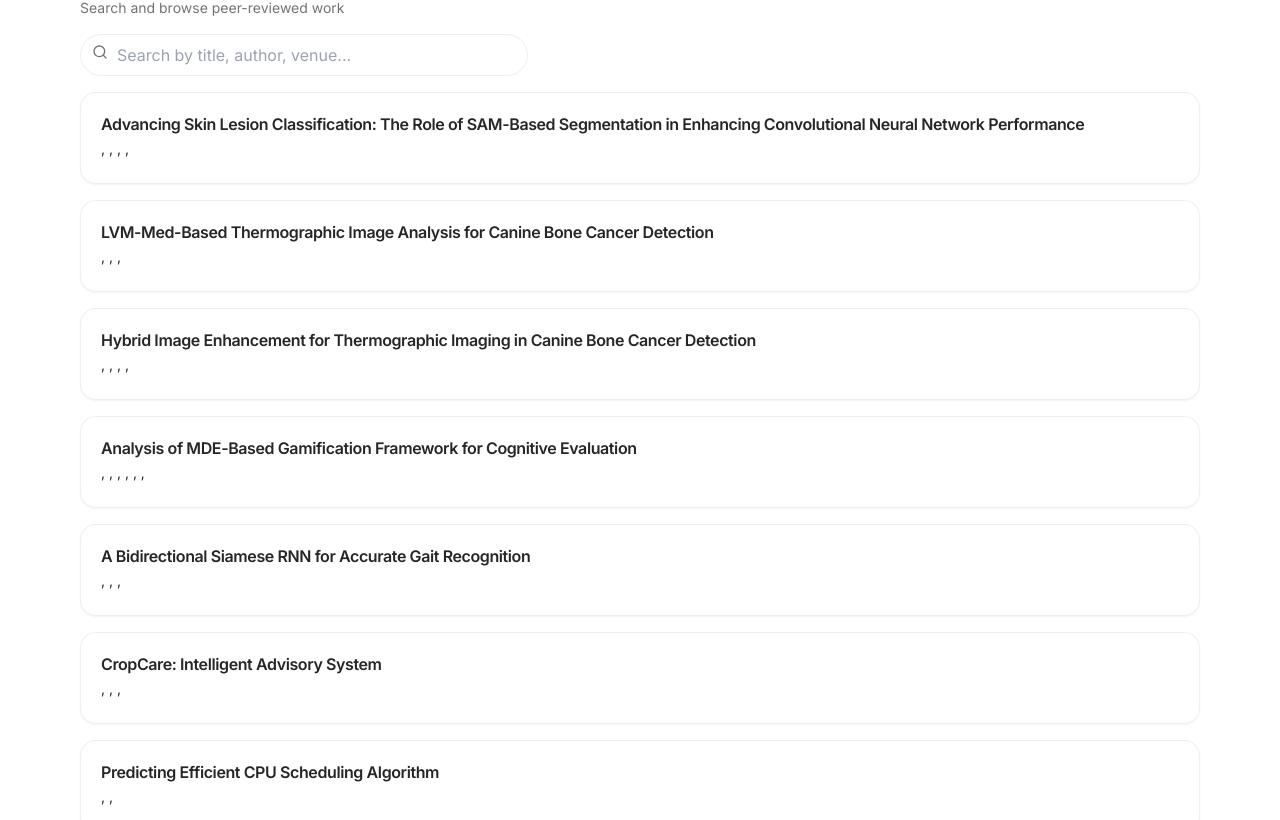
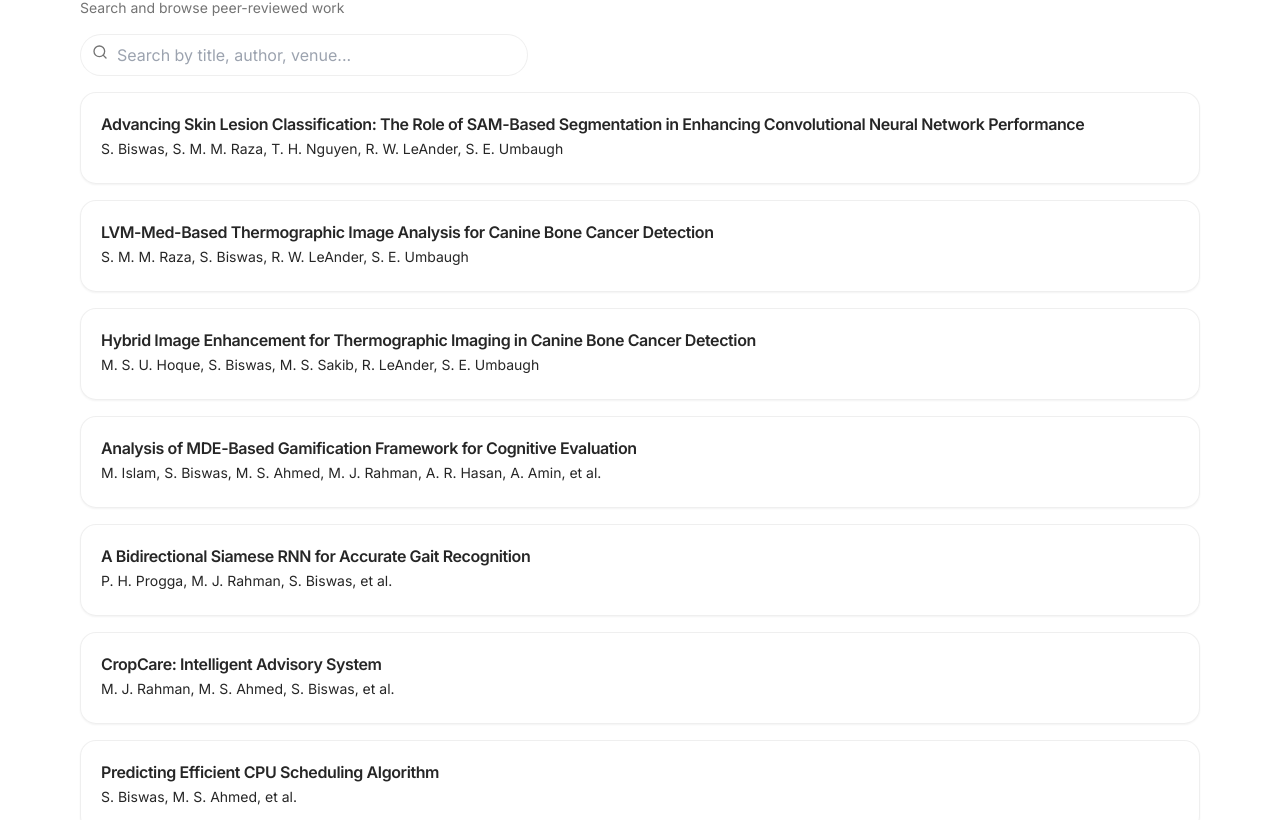
Before and after one commit to SwapnilBiswas72/Biswas--Portfolio, a Next.js app: page / in a window 1280 px wide. Shown: the part 2537-3357 px from the top of the page. Built offline with nearby package versions, Linux system fonts and the light colour scheme.

Commit message:
Refactor portfolioData structure for consistency

```diff
--- a/data/portfolioData.ts
+++ b/data/portfolioData.ts
@@ -10,120 +10,181 @@ export const portfolioData = {
       scholar: "https://scholar.google.com/citations?user=-BgBK3kAAAAJ&hl=en&authuser=1",
       portfolio: "https://biswas-swapnil.vercel.app/",
       github: "https://github.com/SwapnilBiswas72",
-      cv: "/cv/Biswas_Swapnil_Resume.pdf",
-    },
+      cv: "/cv/Biswas_Swapnil_Resume.pdf"
+    }
   },
 
-  research_interests: ["Deep Learning", "Medical Image Analysis", "Computer Vision", "Image Processing"],
+  research_interests: [
+    "Deep Learning",
+    "Medical Image Analysis",
+    "Computer Vision",
+    "Image Processing"
+  ],
 
   education: [
     {
       period: "2024–Present",
       degree: "M.S. in Electrical and Computer Engineering",
       institution: "Southern Illinois University Edwardsville, USA",
-      cgpa: "3.83/4.00 (Completed 18/33 credits)",
+      cgpa: "3.83/4.00 (Completed 18/33 credits)"
     },
     {
       period: "2019–2023",
       degree: "B.Sc. in Computer Science and Engineering",
       institution: "United International University, Dhaka, Bangladesh",
-      cgpa: "3.88/4.00 (Top 2%)",
+      cgpa: "3.88/4.00 (Top 2%)"
     },
     {
       period: "2016–2018",
       degree: "Higher Secondary Certificate",
       institution: "Dhaka City College, Dhaka, Bangladesh",
-      cgpa: "5.00/5.00",
-    },
+      cgpa: "5.00/5.00"
+    }
   ],
 
   publications: [
     {
       title:
         "Advancing Skin Lesion Classification: The Role of SAM-Based Segmentation in Enhancing Convolutional Neural Network Performance",
-      authors: ["S. Biswas", "S. M. M. Raza", "T. H. Nguyen", "R. W. LeAnder", "S. E. Umbaugh"],
+      authors: [
+        { name: "S. Biswas" },
+        { name: "S. M. M. Raza" },
+        { name: "T. H. Nguyen" },
+        { name: "R. W. LeAnder" },
+        { name: "S. E. Umbaugh" }
+      ],
       year: 2025,
-      venue: "Proc. SPIE 13605, Applications of Digital Image Processing XLVIII; 136050D, San Diego, CA",
+      venue:
+        "Proc. SPIE 13605, Applications of Digital Image Processing XLVIII; 136050D, San Diego, CA",
       doi: "10.1117/12.3065735",
-      link: "https://doi.org/10.1117/12.3065735",
+      link: "https://doi.org/10.1117/12.3065735"
     },
     {
-      title: "LVM-Med-Based Thermographic Image Analysis for Canine Bone Cancer Detection",
-      authors: ["S. M. M. Raza", "S. Biswas", "R. W. LeAnder", "S. E. Umbaugh"],
+      title:
+        "LVM-Med-Based Thermographic Image Analysis for Canine Bone Cancer Detection",
+      authors: [
+        { name: "S. M. M. Raza" },
+        { name: "S. Biswas" },
+        { name: "R. W. LeAnder" },
+        { name: "S. E. Umbaugh" }
+      ],
       year: 2025,
-      venue: "Proc. SPIE 13605, Applications of Digital Image Processing XLVIII, San Diego, CA",
+      venue:
+        "Proc. SPIE 13605, Applications of Digital Image Processing XLVIII, San Diego, CA",
       doi: "10.1117/12.3060176",
-      link: "https://doi.org/10.1117/12.3060176",
+      link: "https://doi.org/10.1117/12.3060176"
     },
     {
-      title: "Hybrid Image Enhancement for Thermographic Imaging in Canine Bone Cancer Detection",
-      authors: ["M. S. U. Hoque", "S. Biswas", "M. S. Sakib", "R. LeAnder", "S. E. Umbaugh"],
+      title:
+        "Hybrid Image Enhancement for Thermographic Imaging in Canine Bone Cancer Detection",
+      authors: [
+        { name: "M. S. U. Hoque" },
+        { name: "S. Biswas" },
+        { name: "M. S. Sakib" },
+        { name: "R. LeAnder" },
+        { name: "S. E. Umbaugh" }
+      ],
       year: 2025,
-      venue: "Thermosense: Thermal Infrared Applications XLVII, Proc. SPIE 13470, 156–164",
+      venue:
+        "Thermosense: Thermal Infrared Applications XLVII, Proc. SPIE 13470, 156–164",
       doi: "10.1109/ICCTA64612.2024.10974770",
-      link: "https://doi.org/10.1109/ICCTA64612.2024.10974770",
+      link: "https://doi.org/10.1109/ICCTA64612.2024.10974770"
     },
     {
-      title: "Analysis of MDE-Based Gamification Framework for Cognitive Evaluation",
-      authors: ["M. Islam", "S. Biswas", "M. S. Ahmed", "M. J. Rahman", "A. R. Hasan", "A. Amin", "et al."],
+      title:
+        "Analysis of MDE-Based Gamification Framework for Cognitive Evaluation",
+      authors: [
+        { name: "M. Islam" },
+        { name: "S. Biswas" },
+        { name: "M. S. Ahmed" },
+        { name: "M. J. Rahman" },
+        { name: "A. R. Hasan" },
+        { name: "A. Amin" },
+        { name: "et al." }
+      ],
       year: 2024,
-      venue: "34th International Conference on Computer Theory and Applications (ICCTA)",
+      venue:
+        "34th International Conference on Computer Theory and Applications (ICCTA)",
       doi: "10.1109/ICCTA64612.2024.10974770",
-      link: "https://doi.org/10.1109/ICCTA64612.2024.10974770",
+      link: "https://doi.org/10.1109/ICCTA64612.2024.10974770"
     },
     {
-      title: "A Bidirectional Siamese RNN for Accurate Gait Recognition",
-      authors: ["P. H. Progga", "M. J. Rahman", "S. Biswas", "et al."],
+      title:
+        "A Bidirectional Siamese RNN for Accurate Gait Recognition",
+      authors: [
+        { name: "P. H. Progga" },
+        { name: "M. J. Rahman" },
+        { name: "S. Biswas" },
+        { name: "et al." }
+      ],
       year: 2024,
       venue: "Neurocomputing, 605, 128313",
       doi: "10.1016/j.neucom.2024.128313",
-      link: "https://doi.org/10.1016/j.neucom.2024.128313",
+      link: "https://doi.org/10.1016/j.neucom.2024.128313"
     },
     {
       title: "CropCare: Intelligent Advisory System",
-      authors: ["M. J. Rahman", "M. S. Ahmed", "S. Biswas", "et al."],
+      authors: [
+        { name: "M. J. Rahman" },
+        { name: "M. S. Ahmed" },
+        { name: "S. Biswas" },
+        { name: "et al." }
+      ],
       year: 2024,
       venue: "IEEE ICEEICT",
       doi: "10.1109/ICEEICT62016.2024.10534582",
-      link: "https://doi.org/10.1109/ICEEICT62016.2024.10534582",
+      link: "https://doi.org/10.1109/ICEEICT62016.2024.10534582"
     },
     {
       title: "Predicting Efficient CPU Scheduling Algorithm",
-      authors: ["S. Biswas", "M. S. Ahmed", "et al."],
+      authors: [
+        { name: "S. Biswas" },
+        { name: "M. S. Ahmed" },
+        { name: "et al." }
+      ],
       year: 2023,
       venue: "IEEE STI",
       doi: "10.1109/STI59863.2023.10464816",
-      link: "https://doi.org/10.1109/STI59863.2023.10464816",
+      link: "https://doi.org/10.1109/STI59863.2023.10464816"
     },
     {
       title: "Informative Instance-Based KNN for Big Data",
-      authors: ["P. H. Progga", "M. J. Rahman", "S. Biswas", "et al."],
+      authors: [
+        { name: "P. H. Progga" },
+        { name: "M. J. Rahman" },
+        { name: "S. Biswas" },
+        { name: "et al." }
+      ],
       year: 2023,
       venue: "IEEE I2CT",
       doi: "10.1109/I2CT57861.2023.10126147",
-      link: "https://doi.org/10.1109/I2CT57861.2023.10126147",
+      link: "https://doi.org/10.1109/I2CT57861.2023.10126147"
     },
     {
       title: "Machine Learning for Load Forecasting in Green Data Center",
-      authors: ["M. S. Ahmed", "S. Biswas", "et al."],
+      authors: [
+        { name: "M. S. Ahmed" },
+        { name: "S. Biswas" },
+        { name: "et al." }
+      ],
       year: 2022,
       venue: "IEEE STI",
       doi: "10.1109/STI56238.2022.10103320",
-      link: "https://doi.org/10.1109/STI56238.2022.10103320",
-    },
+      link: "https://doi.org/10.1109/STI56238.2022.10103320"
+    }
   ],
 
   under_review: [
     {
       title:
         "Data-Driven Approaches to Personalized Gamification: Recent Advances, Trends and Future Directions",
-      journal: "IEEE Transactions on Human-Machine Systems",
+      journal: "IEEE Transactions on Human-Machine Systems"
     },
     {
       title:
         "Personality-Based Preference Prediction in the Metaverse: From Personality Traits to User Engagement",
-      journal: "Knowledge and Information Systems (Springer)",
-    },
+      journal: "Knowledge and Information Systems (Springer)"
+    }
   ],
 
   experience: [
@@ -135,14 +196,16 @@ export const portfolioData = {
         "Enhanced skin lesion segmentation using SAM and MedSAM models with transfer learning to improve diagnostic accuracy.",
         "Mitigated class imbalance via a Conditional Variational Autoencoder (CVAE) to improve VGG-16 classification.",
         "Modernized CVIP software stack by replacing ONCRPC with Flatbuffers for 32/64-bit compatibility.",
-        "Built a hybrid image enhancement pipeline for thermographic detection of canine bone cancer.",
-      ],
+        "Built a hybrid image enhancement pipeline for thermographic detection of canine bone cancer."
+      ]
     },
     {
       position: "Graduate Teaching Assistant",
       institution: "Southern Illinois University Edwardsville",
       period: "Summer 2025 – Present",
-      courses: ["Assisted with undergraduate courses, grading assignments, and providing academic support to students."],
+      courses: [
+        "Assisted with undergraduate courses, grading assignments, and providing academic support to students."
+      ]
     },
     {
       position: "Research Engineer",
@@ -151,21 +214,21 @@ export const portfolioData = {
       courses: [
         "Led a project submitted for government RIC funding—data-driven advisory for agriculture.",
         "Collaborated with physicians to create and validate a CKD dataset for early risk identification.",
-        "Compared GNN vs. traditional ML for protein secondary structure prediction.",
-      ],
+        "Compared GNN vs. traditional ML for protein secondary structure prediction."
+      ]
     },
     {
       position: "Junior Software Developer",
       institution: "Amirus, Dhaka",
       period: "2023 – 2024",
-      courses: ["Developed features, fixed bugs, and wrote unit tests within Agile sprints."],
+      courses: ["Developed features, fixed bugs, and wrote unit tests within Agile sprints."]
     },
     {
       position: "Undergraduate Assistant & Grader",
       institution: "United International University, Dhaka",
       period: "2022 – 2023",
-      courses: ["Graded assignments and assisted students with coursework and conceptual clarity."],
-    },
+      courses: ["Graded assignments and assisted students with coursework and conceptual clarity."]
+    }
   ],
 
   projects: [
@@ -174,22 +237,22 @@ export const portfolioData = {
       type: "Industry Project",
       description:
         "Crime alerts, missing person reports, and opinion surveys with a blog for community issues.",
-      domain: ["PHP", "MySQL", "HTML", "JavaScript", "Bootstrap"],
+      domain: ["PHP", "MySQL", "HTML", "JavaScript", "Bootstrap"]
     },
     {
       title: "Learn & Share",
       type: "Industry Project",
       description:
         "Tutorials, exam resources, discussion forum, note sharing, simulations, and expert online tutors.",
-      domain: ["PHP", "MySQL", "HTML", "JavaScript", "Bootstrap"],
+      domain: ["PHP", "MySQL", "HTML", "JavaScript", "Bootstrap"]
     },
     {
       title: "Online Food Ordering System",
       type: "Industry Project",
       description:
         "Ordering and delivery app with real-time order tracking and user-friendly interfaces.",
-      domain: ["Java", "JavaFX", "Sockets", "Multi-threading"],
-    },
+      domain: ["Java", "JavaFX", "Sockets", "Multi-threading"]
+    }
   ],
 
   honors: [
@@ -198,7 +261,7 @@ export const portfolioData = {
     { title: "Research Grant", institution: "Institute for Advanced Research, United International University", year: "2023" },
     { title: "University Merit Scholarship", institution: "United International University", period: "2019–2023" },
     { title: "Magna Cum Laude", institution: "United International University", year: "2024" },
-    { title: "Runner-Up", institution: "CSE Project Show, UIU", year: "May 2022" },
+    { title: "Runner-Up", institution: "CSE Project Show, UIU", year: "May 2022" }
   ],
 
   extracurricular: [
@@ -206,7 +269,7 @@ export const portfolioData = {
     "Medical Imaging Campaign Volunteer",
     "Computer Literacy Teacher for rural students",
     "Organized departmental academic tours",
-    "Research data collection across universities",
+    "Research data collection across universities"
   ],
 
   skills: {
@@ -221,8 +284,8 @@ export const portfolioData = {
       "NumPy",
       "MySQL",
       "LaTeX",
-      "Google Colab",
+      "Google Colab"
     ],
-    soft: ["Communication", "Teamwork", "Problem Solving", "Leadership"],
-  },
+    soft: ["Communication", "Teamwork", "Problem Solving", "Leadership"]
+  }
 };
```
